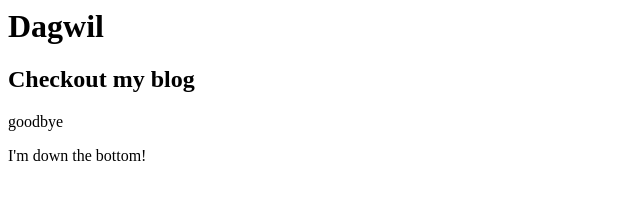
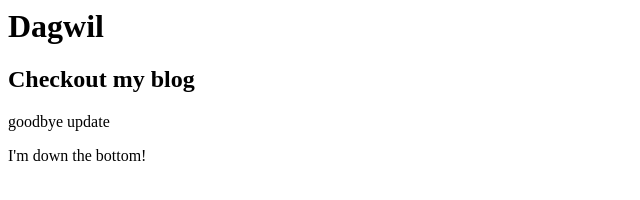
Before and after one commit to Dawil/Dawil.github.io, a plain HTML site: page posts/test2.html in a window 1280 px wide. Shown: the full height of the page, 0-640 px from the left. Drawn offline with Linux system fonts and the light colour scheme.

Commit message:
deploy on Wed Mar 16 14:22:57 AEDT 2016

```diff
--- a/posts/test2.html
+++ b/posts/test2.html
@@ -6,7 +6,7 @@
 		<h1>Dagwil</h1>
 <h2>Checkout my blog</h2>
 
-		goodbye
+		goodbye update
 
 		<p>I'm down the bottom!</p>
 
```
